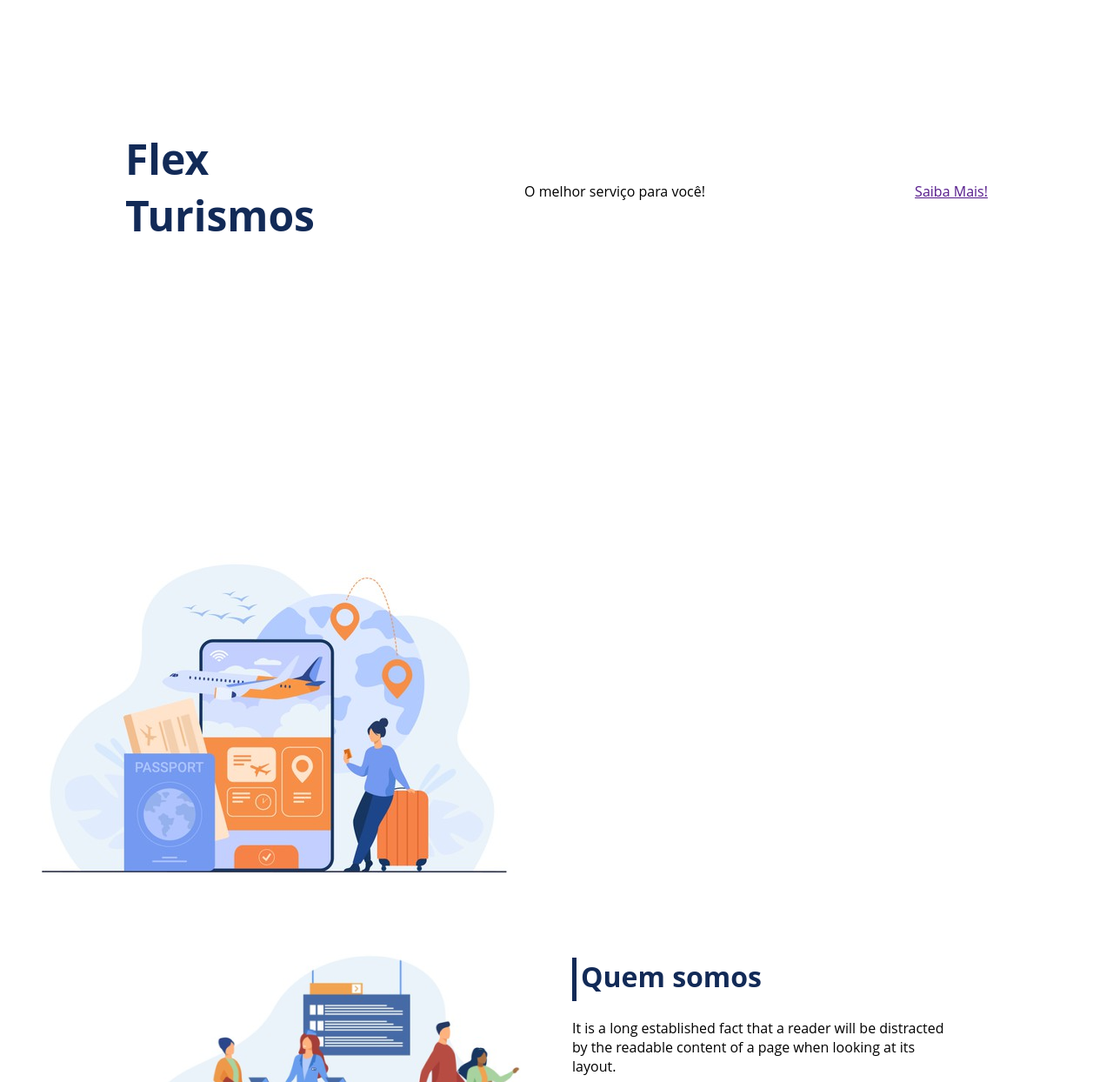
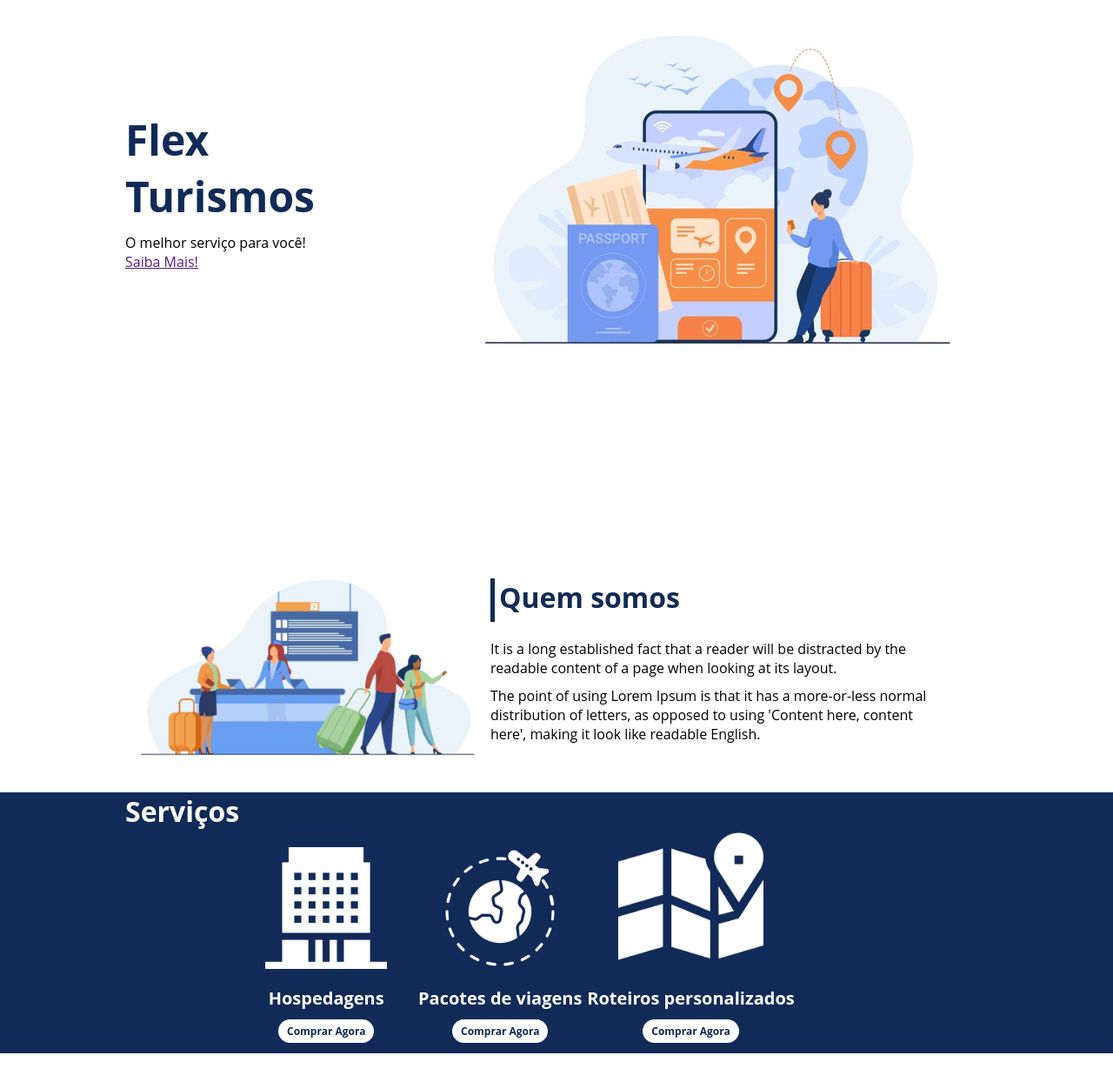
Before and after one commit to AmadeuSantos1985/projeto-css-santander-dio, a plain HTML site: page index.html in a window 1280 px wide. Shown: the part 280-1524 px from the top of the page at 87% size. Drawn offline with Linux system fonts and the light colour scheme.

Commit message:
texto da inicial da pagina centralizado e div serviços corrigifda

```diff
--- a/index.html
+++ b/index.html
@@ -20,14 +20,17 @@
 
     <div class="texto-apresentacao">
         <div class="flex-container apresentacao">
-            <h1>Flex <br>Turismos</h1>
+            <div class="coluna-texto">
+             <h1>Flex <br>Turismos</h1>
             <p>O melhor serviço para você!</p>
             <a href="" class="bnt">Saiba Mais!</a>
         </div>
+            <div>
+                <div><img src="./images/0-main.png" alt="banner de apresentação"></div>
+            </div>
+        </div>
 
-        <div>
-            <div><img src="./images/0-main.png" alt="banner de apresentação"></div>
-        </div>
+
     </div>
 
     <div class="flex-container" id="quem-somos">
--- a/style.css
+++ b/style.css
@@ -14,10 +14,10 @@ ul li a{
     text-decoration: none;
 }
 
-/*div img{
+div img{
     display: block;
     width: 100%;
-}*/
+}
 
 .flex-container{
     display: flex;
@@ -55,6 +55,7 @@ header .menu{
     height: 100vh;
     align-items: center;
     justify-content: space-between;
+
 }
 
 .apresentacao .texto-apresentacao{
@@ -139,6 +140,7 @@ header .menu{
 .list-servicos{
     display: flex;
     justify-content: space-between;
+    align-items: baseline;
 
 }
 
@@ -169,8 +171,9 @@ header .menu{
 }
 
 .item-servico img{
-    width: 80%;
+    width: 70%;
     margin: auto;
+    margin-top: 15%;
 }
 
 #planos{
@@ -254,6 +257,11 @@ footer .footer{
     color: #fff;
 }
 
+.coluna-texto{
+    flex-direction: column;
+    justify-content: center;
+}
+
 /*mobile*/
 
 @media(max-width: 992px){
```
